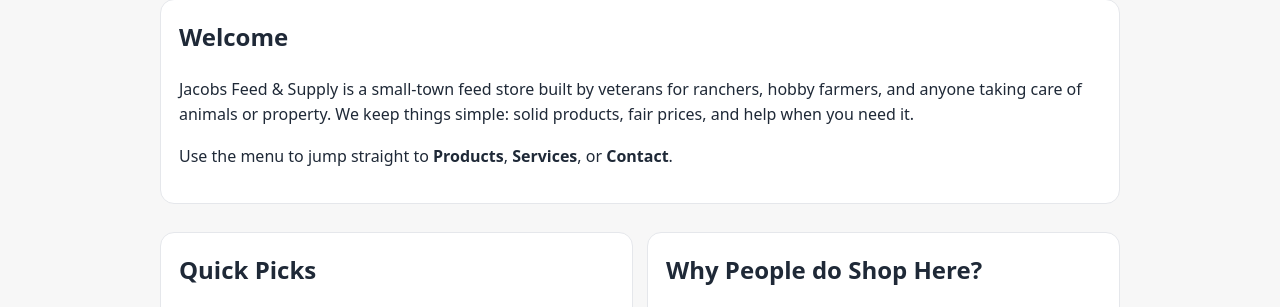
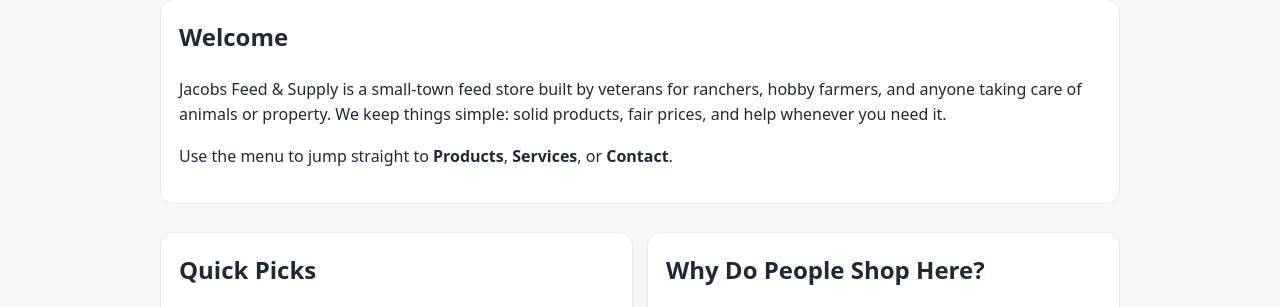
Before and after one commit to Kolton-Jacobs/Jacobs-Feed-Supply, a plain HTML site: page index.html in a window 1280 px wide. Shown: the part 221-528 px from the top of the page. Drawn offline with Linux system fonts and the light colour scheme.

Commit message:
Update index.html

```diff
--- a/index.html
+++ b/index.html
@@ -28,7 +28,7 @@
       <p>
         Jacobs Feed &amp; Supply is a small-town feed store built by veterans for ranchers, hobby farmers,
         and anyone taking care of animals or property. We keep things simple: solid products,
-        fair prices, and help when you need it.
+        fair prices, and help whenever you need it.
       </p>
       <p>
         Use the menu to jump straight to <strong>Products</strong>, <strong>Services</strong>, or <strong>Contact</strong>.
@@ -47,7 +47,7 @@
       </section>
 
       <section class="card">
-        <h2>Why People do Shop Here?</h2>
+        <h2>Why Do People Shop Here?</h2>
         <ul>
           <li>Friendly, no-pressure help</li>
           <li>Reliable basic supplies in stock</li>
```
